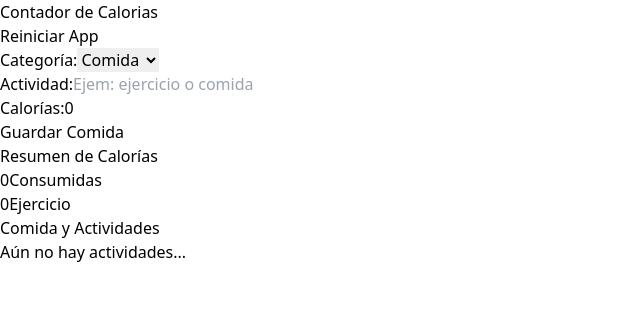
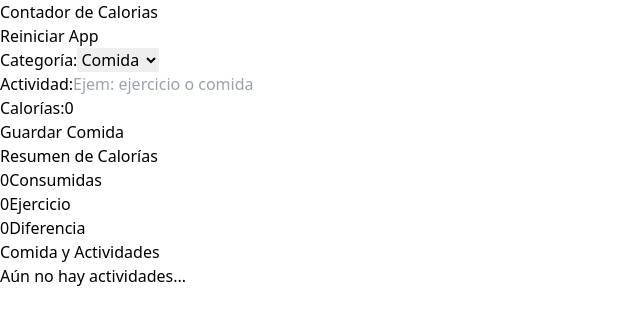
Before and after one commit to luisgoweb/Calorie-tracker, a React (Vite) app: page / in a window 1280 px wide. Shown: the top 324 px of the page, without its empty margins (0-640 px from the left). Built offline with nearby package versions, Linux system fonts and the light colour scheme.

Commit message:
CalorieTracker.tsx se crea función para mostrar la diferencia de calorias consumidas menos calorias quemadas

```diff
--- a/src/components/CalorieTracker.tsx
+++ b/src/components/CalorieTracker.tsx
@@ -11,6 +11,7 @@ const CalorieTracker = ({activities}: CalorieTrackerProps) => {
 
     const calorieConsumed = useMemo(()=> activities.reduce((total,activity) => activity.category === 1 ? total + +activity.calories : total, 0) ,[activities])
     const calorieBurn = useMemo(()=> activities.reduce((total,activity) => activity.category === 2 ? total + +activity.calories : total, 0) ,[activities])
+    const netCalories = useMemo(()=> calorieConsumed - calorieBurn ,[activities])
   return (
     <>
         <h2 className="text-4xl text-white text-center font-black">Resumen de Calorías</h2>
@@ -25,6 +26,11 @@ const CalorieTracker = ({activities}: CalorieTrackerProps) => {
             text="Ejercicio"
             />
 
+            <CalorieDisplay
+            calories={netCalories}
+            text="Diferencia"
+            />
+
 
         </div>
 
```
